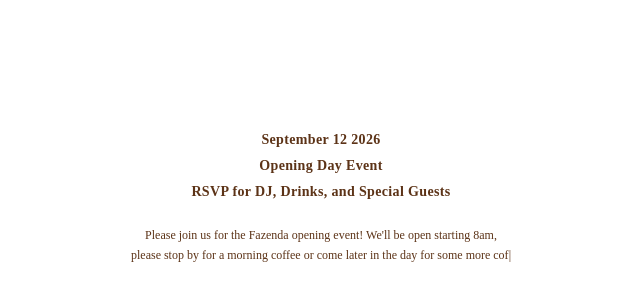
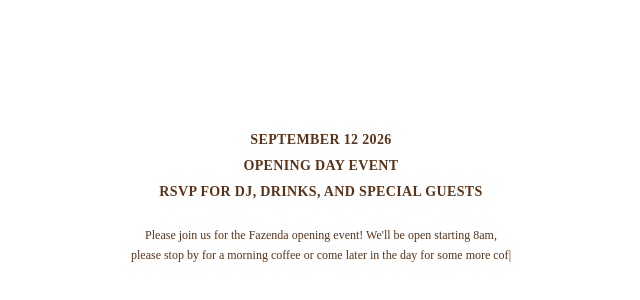
Before and after one commit to matteocarroll/fazenda, a Next.js app: page /sep12 in a window 1280 px wide. Shown: the part 178-478 px from the top of the page, without its empty margins (319-959 px from the left). Built offline with nearby package versions, Linux system fonts and the light colour scheme.

Commit message:
sep12: set titles in all caps

```diff
--- a/app/sep12/page.tsx
+++ b/app/sep12/page.tsx
@@ -2,7 +2,7 @@
 
 import { useEffect, useState } from "react"
 
-const HEAD = ["September 12 2026", "Opening Day Event", "RSVP for DJ, Drinks, and Special Guests"]
+const HEAD = ["SEPTEMBER 12 2026", "OPENING DAY EVENT", "RSVP FOR DJ, DRINKS, AND SPECIAL GUESTS"]
 const BODY =
   "Please join us for the Fazenda opening event! We'll be open starting 8am, please stop by for a morning coffee or come later in the day for some more coffee or snacks."
 
```
